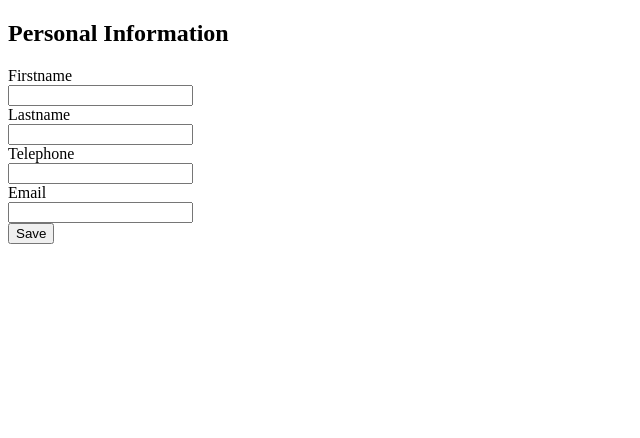
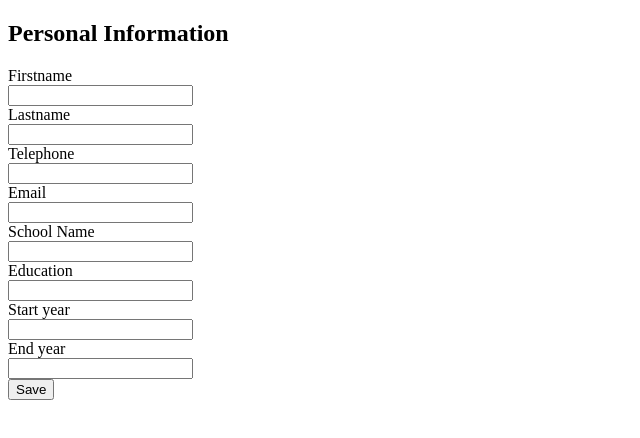
Before and after one commit to JSHC/odin-cvproject, a React (Create React App) app: page / in a window 1280 px wide. Shown: the top 438 px of the page, without its empty margins (0-640 px from the left). Built offline with nearby package versions, Linux system fonts and the light colour scheme.

Commit message:
Move editEnabled state up, change Section to use editEnabled as props, change Section to use child components

```diff
--- a/src/App.js
+++ b/src/App.js
@@ -1,18 +1,28 @@
+import PersonalInfo from "./components/PersonalInfo";
+import Education from "./components/Education";
 import Section from "./components/Section";
+import React from "react";
 
-function App() {
-  return (
-    <div>
-      <Section title="Personal Information" fields={
-        [
-          {label: 'Firstname', type: 'text'},
-          {label: 'Lastname', type: 'text'},
-          {label: 'Telephone', type: 'text'},
-          {label: 'Email', type: 'email'},
-        ]
-      }/>
-    </div>
-  );
+class App extends React.Component {
+  constructor(props) {
+    super(props);
+    this.state = {editEnabled: true}
+  }
+
+  render() {
+    return (
+      <div>
+        <Section title="Personal Information"
+          editEnabled={this.state.editEnabled}
+          children={[
+            <PersonalInfo editEnabled={this.state.editEnabled}/>,
+            <Education editEnabled={this.state.editEnabled}/>
+          ]}
+          onEditEnabledChanged={() => this.setState({editEnabled: !this.state.editEnabled})}
+          />
+      </div>
+    );
+  }
 }
 
 export default App;
--- a/src/components/Section.js
+++ b/src/components/Section.js
@@ -4,12 +4,12 @@ import Field from './Field';
 class Section extends React.Component {
     constructor(props) {
         super(props);
-        this.state = {editEnabled: true};
+
         this.onEditButtonClicked = this.onEditButtonClicked.bind(this);
     }
 
     onEditButtonClicked() {
-        this.setState({editEnabled: !this.state.editEnabled});
+        this.props.onEditEnabledChanged();
     }
 
     render() {
@@ -25,15 +25,26 @@ class Section extends React.Component {
                                 <Field
                                     type={field.type}
                                     label={field.label}
-                                    editEnabled={this.state.editEnabled} />
+                                    editEnabled={this.props.editEnabled} />
                             )
                             })}
-                            <button
-                                onClick={this.onEditButtonClicked}>
-                                {this.state.editEnabled ? 'Save' : 'Edit'}
-                            </button>
+
                         </div>
                     )}
+                    {this.props.children && (
+                        <div>
+                            {this.props.children.map((child) => {
+                                console.log(child);
+                                return (
+                                    child
+                                )
+                            })}
+                        </div>
+                    )}
+                    <button
+                        onClick={this.onEditButtonClicked}>
+                        {this.props.editEnabled ? 'Save' : 'Edit'}
+                    </button>
                 </div>
             )
     }
```
